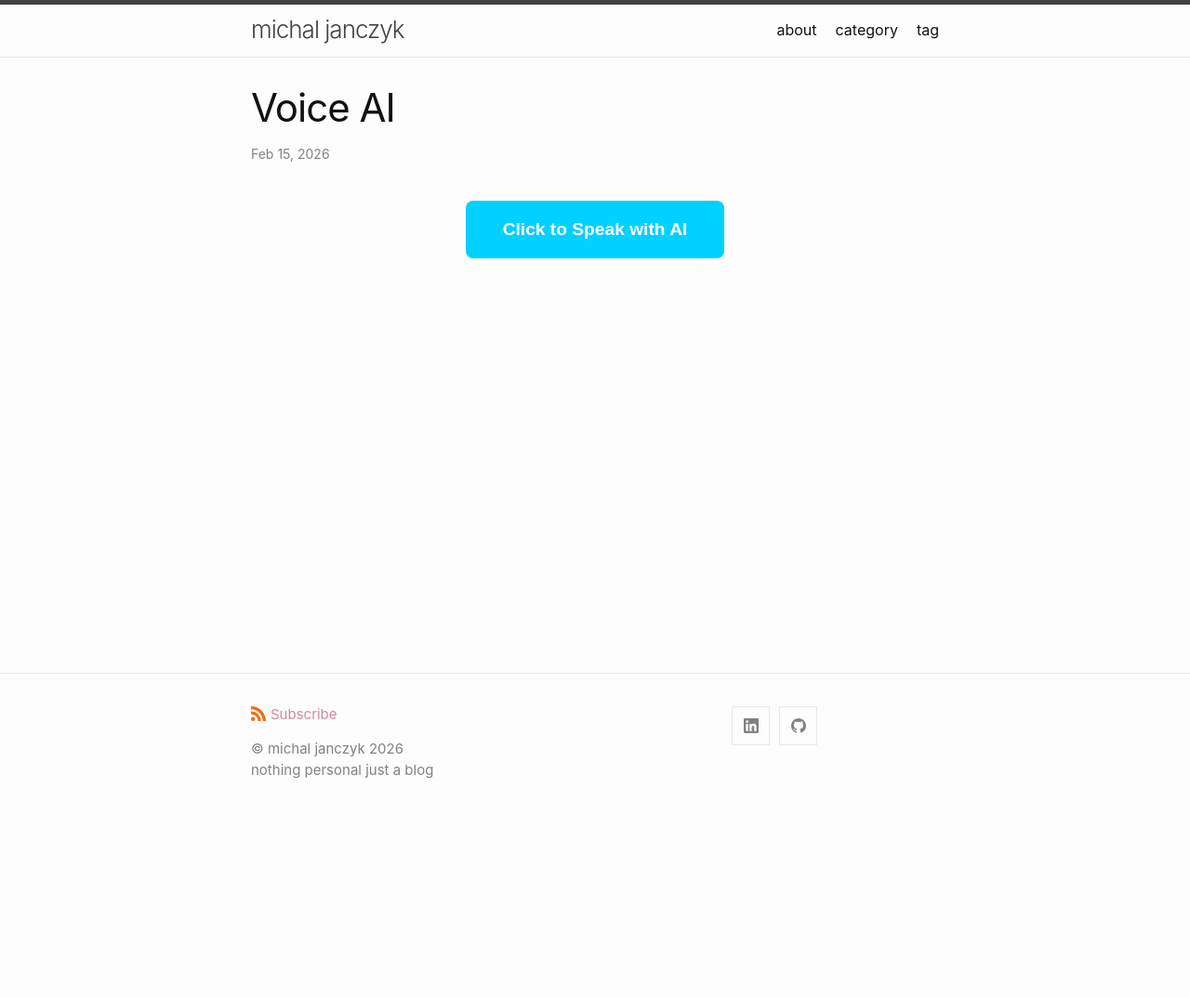
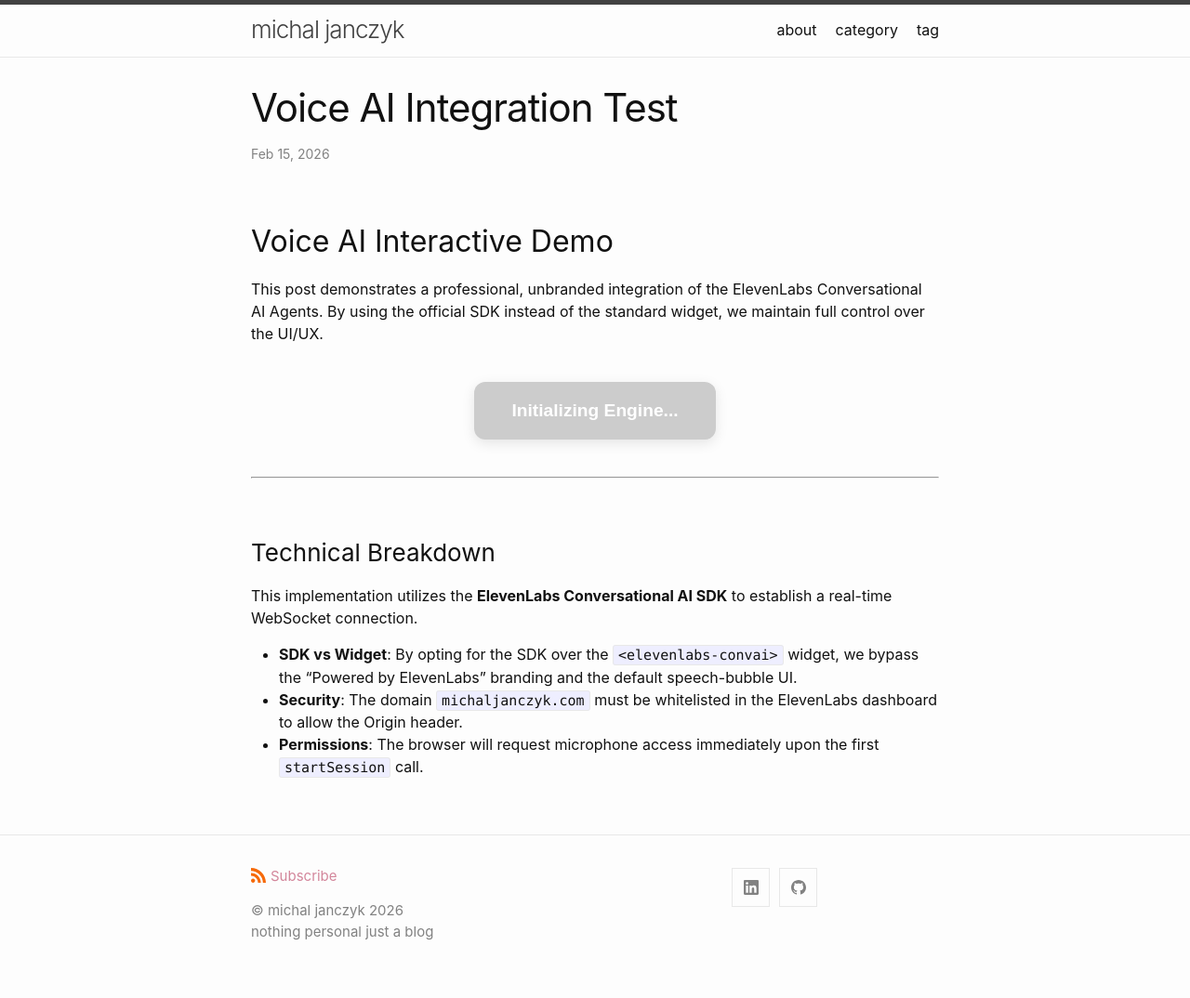
Before and after one commit to michal0janczyk/michaljanczyk.github.io, a Jekyll site: the page built from _posts/system_design/2026-02-15-voice-ai.markdown, in a window 1280 px wide. Shown: the whole page at 93% size. Built offline with Jekyll 4.4.1, drawn with Linux system fonts in a browser that asks for light colours; a script that is not in the unit is left out; before the commit the page ends 900 px from its top, so only the background shows below that.

Commit message:
Voice AI Status

```diff
--- a/_posts/system_design/2026-02-15-voice-ai.markdown
+++ b/_posts/system_design/2026-02-15-voice-ai.markdown
@@ -1,60 +1,93 @@
 ---
 layout: post
-title:  "Voice AI"
+title:  "Voice AI Integration Test"
 date:   2026-02-15
 category: System Design
-tags: system_design
+tags: [ai, voice, system_design]
 ---
 
+## Voice AI Interactive Demo
+
+This post demonstrates a professional, unbranded integration of the ElevenLabs Conversational AI Agents. By using the official SDK instead of the standard widget, we maintain full control over the UI/UX.
+
+<script src="https://unpkg.com/@elevenlabs/convai-sdk@latest/dist/index.bundle.js"></script>
+
 <div style="margin: 40px 0; text-align: center;">
-    <button id="test-voice-btn" style="
-        background-color: #00D1FF;
+    <button id="ai-voice-btn" disabled style="
+        background-color: #cccccc;
         color: #ffffff;
         border: none;
         padding: 20px 40px;
         font-size: 1.2rem;
         font-weight: 600;
-        border-radius: 8px;
-        cursor: pointer;
+        border-radius: 12px;
+        cursor: not-allowed;
+        transition: all 0.3s ease;
+        box-shadow: 0 4px 14px rgba(0, 0, 0, 0.1);
     ">
-        Click to Speak with AI
+        Initializing Engine...
     </button>
 </div>
 
-<script src="https://unpkg.com/@elevenlabs/convai-widget-embed" async type="text/javascript"></script>
+<script>
+  (function() {
+    const btn = document.getElementById('ai-voice-btn');
+    let conversation;
 
-<script>
-  const btn = document.getElementById('test-voice-btn');
-  let conversation;
+    // 3. Polling check to ensure SDK is loaded before enabling the button
+    const checkSDK = setInterval(() => {
+      if (window.ElevenLabsConvAI) {
+        clearInterval(checkSDK);
+        btn.disabled = false;
+        btn.textContent = "Click to Speak with AI";
+        btn.style.backgroundColor = "#00D1FF";
+        btn.style.cursor = "pointer";
+        btn.style.boxShadow = "0 4px 14px rgba(0, 209, 255, 0.3)";
+        console.log("ElevenLabs SDK Loaded successfully.");
+      }
+    }, 100);
 
-  btn.onclick = async () => {
-    // The widget script exposes the SDK via 'ElevenLabsConvAI'
-    if (typeof ElevenLabsConvAI === 'undefined') {
-        alert("Voice engine is still loading. Please wait 2 seconds.");
-        return;
-    }
+    btn.onclick = async () => {
+      // 4. Session Logic
+      if (!conversation) {
+        try {
+          btn.textContent = "Connecting...";
+          btn.style.backgroundColor = "#666";
 
-    if (!conversation) {
-      try {
-        btn.textContent = "Connecting...";
-        conversation = await ElevenLabsConvAI.Conversation.startSession({
-          agentId: "agent_4601khceyk26ebb9rbdrx4kvbn4b",
-          onConnect: () => {
-            btn.textContent = "End Session";
-            btn.style.backgroundColor = "#FF3B30";
-          },
-          onDisconnect: () => {
-            conversation = null;
-            btn.textContent = "Click to Speak with AI";
-            btn.style.backgroundColor = "#00D1FF";
-          }
-        });
-      } catch (err) {
-        console.error(err);
-        btn.textContent = "Check Console";
+          conversation = await window.ElevenLabsConvAI.Conversation.startSession({
+            agentId: "agent_4601khceyk26ebb9rbdrx4kvbn4b",
+            onConnect: () => {
+              btn.textContent = "Stop AI Session";
+              btn.style.backgroundColor = "#FF3B30";
+              console.log("Connected to AI Agent.");
+            },
+            onDisconnect: () => {
+              conversation = null;
+              btn.textContent = "Click to Speak with AI";
+              btn.style.backgroundColor = "#00D1FF";
+              console.log("Disconnected.");
+            },
+            onError: (err) => {
+              console.error("Conversation Error:", err);
+              btn.textContent = "Error: Check Console";
+            }
+          });
+        } catch (err) {
+          console.error("Failed to start session:", err);
+          btn.textContent = "Connection Failed";
+        }
+      } else {
+        await conversation.endSession(); // Manually end the session
       }
-    } else {
-      await conversation.endSession();
-    }
-  };
+    };
+  })();
 </script>
+
+---
+
+### Technical Breakdown
+This implementation utilizes the **ElevenLabs Conversational AI SDK** to establish a real-time WebSocket connection.
+
+* **SDK vs Widget**: By opting for the SDK over the `<elevenlabs-convai>` widget, we bypass the "Powered by ElevenLabs" branding and the default speech-bubble UI.
+* **Security**: The domain `michaljanczyk.com` must be whitelisted in the ElevenLabs dashboard to allow the Origin header.
+* **Permissions**: The browser will request microphone access immediately upon the first `startSession` call.
```
